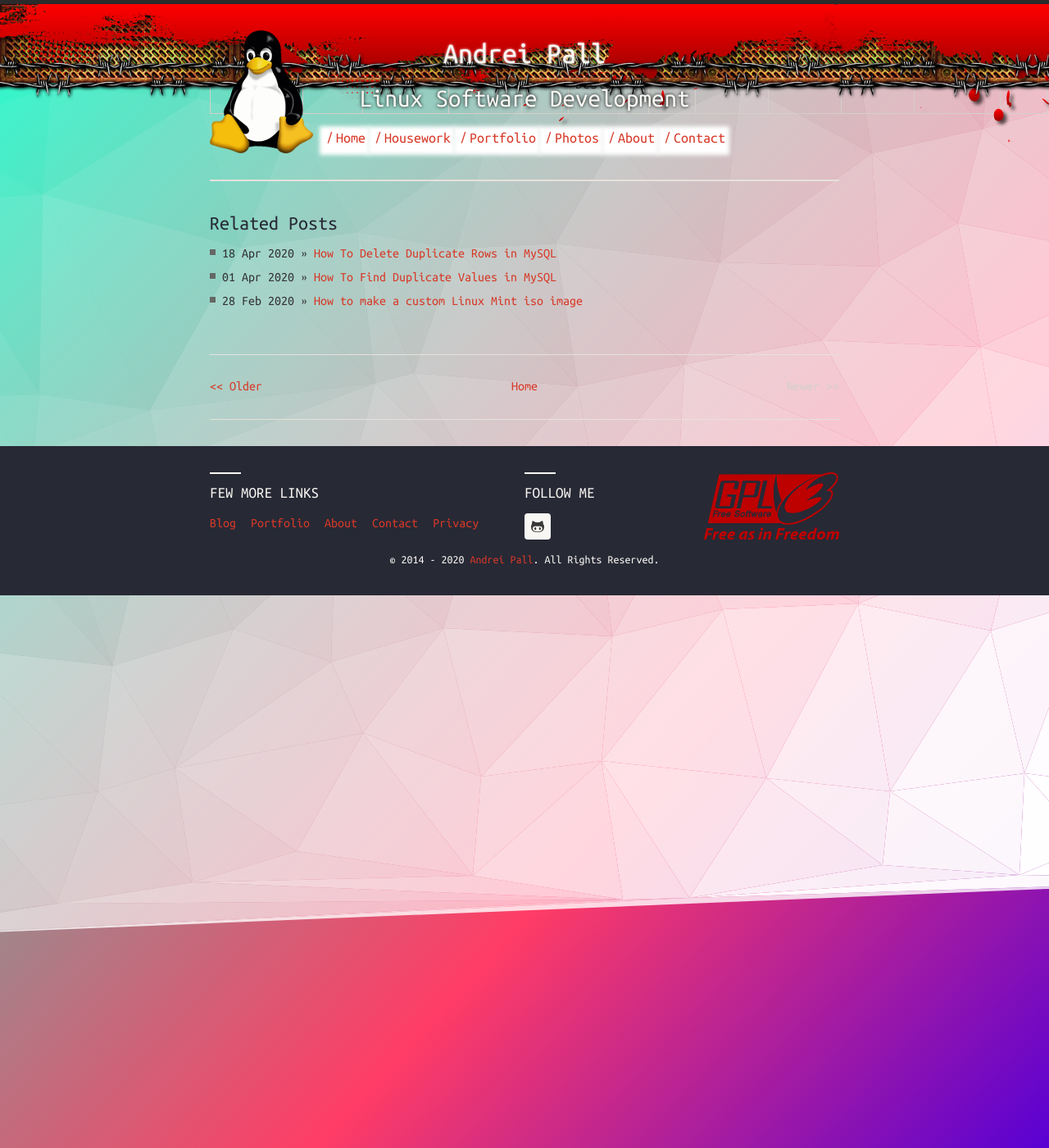
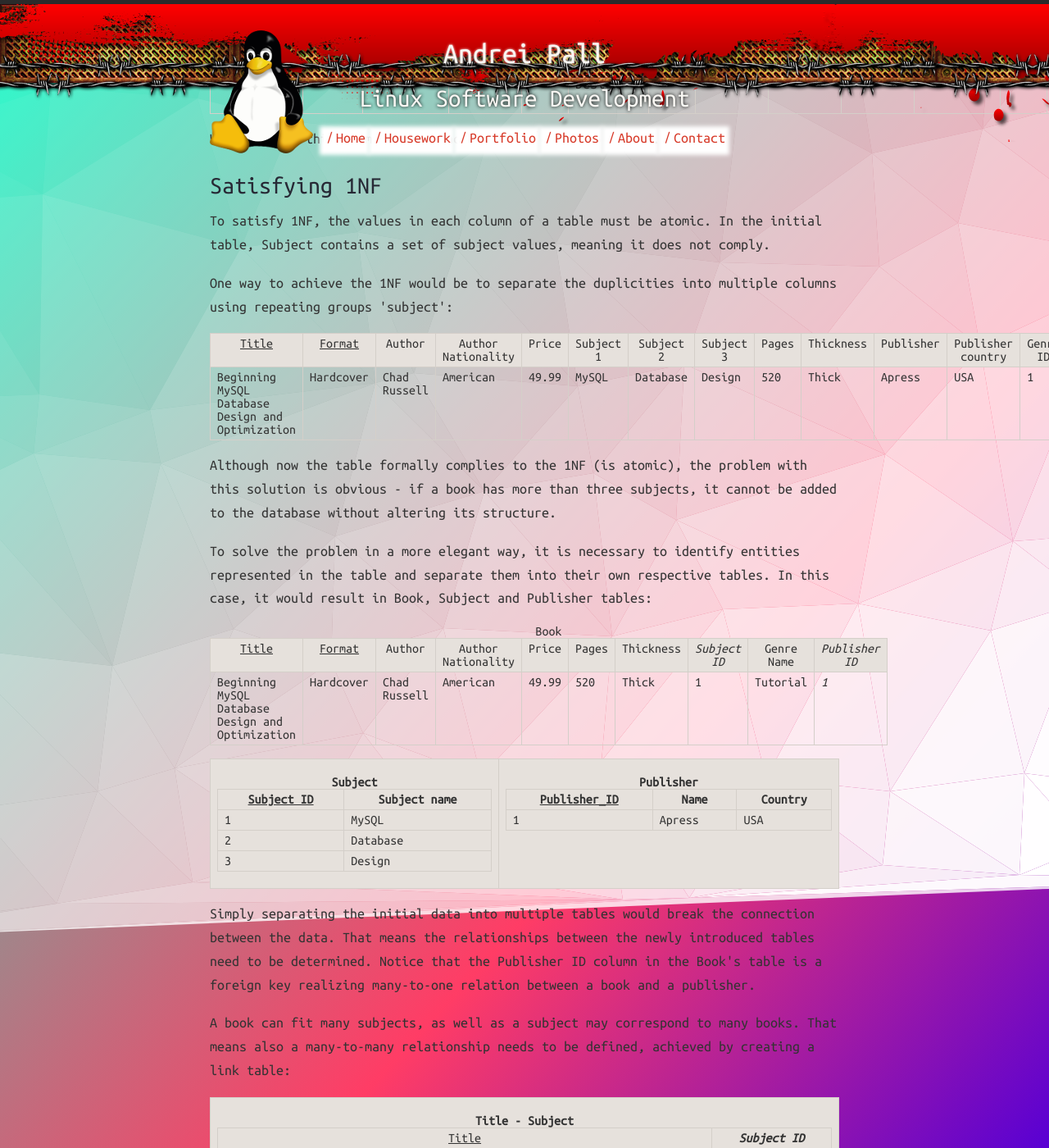
Before and after one commit to andreipall/andreipall.github.io, a Jekyll site: the page built from _posts/2020-05-05-database-normalization.markdown, in a window 1280 px wide and 1400 px high, scrolled down 2704 px. Shown: the whole window at 82% size. Built offline with Jekyll 4.4.1, drawn with Linux system fonts in a browser that asks for light colours; comment, search, counter and statistics services are not loaded; some of the changed text lies outside the part shown.

Commit message:
Update 2020-05-05-database-normalization.markdown

```diff
--- a/_posts/2020-05-05-database-normalization.markdown
+++ b/_posts/2020-05-05-database-normalization.markdown
@@ -272,3 +272,191 @@ excerpt: Database normalization is the process of structuring a relational datab
 </td>
 <td>Tutorial
 </td></tr></tbody></table>
+<p>We assume in this example that each book has only one author.</p>
+<h3>Satisfying 1NF</h3>
+<p>To satisfy 1NF, the values in each column of a table must be atomic. In the initial table, Subject contains a set of subject values, meaning it does not comply.</p>
+<p>One way to achieve the 1NF would be to separate the duplicities into multiple columns using repeating groups 'subject':</p>
+<table>
+<tbody><tr>
+<th><u>Title</u>
+</th>
+<th><u>Format</u>
+</th>
+<th>Author
+</th>
+<th>Author Nationality
+</th>
+<th>Price
+</th>
+<th>Subject 1
+</th>
+<th>Subject 2
+</th>
+<th>Subject 3
+</th>
+<th>Pages
+</th>
+<th>Thickness
+</th>
+<th>Publisher
+</th>
+<th>Publisher country
+</th>
+<th>Genre ID
+</th>
+<th>Genre Name
+</th></tr>
+<tr>
+<td>Beginning MySQL Database Design and Optimization
+</td>
+<td>Hardcover
+</td>
+<td>Chad Russell
+</td>
+<td>American
+</td>
+<td>49.99
+</td>
+<td>MySQL
+</td>
+<td>Database
+</td>
+<td>Design
+</td>
+<td>520
+</td>
+<td>Thick
+</td>
+<td>Apress
+</td>
+<td>USA
+</td>
+<td>1
+</td>
+<td>Tutorial
+</td></tr></tbody></table>
+<p>Although now the table formally complies to the 1NF (is atomic), the problem with this solution is obvious - if a book has more than three subjects, it cannot be added to the database without altering its structure.</p>
+<p>To solve the problem in a more elegant way, it is necessary to identify entities represented in the table and separate them into their own respective tables. In this case, it would result in Book, Subject and Publisher tables:</p>
+<table>
+<caption>Book
+</caption>
+<tbody><tr>
+<th><u>Title</u>
+</th>
+<th><u>Format</u>
+</th>
+<th>Author
+</th>
+<th>Author Nationality
+</th>
+<th>Price
+</th>
+<th>Pages
+</th>
+<th>Thickness
+</th>
+<th><i>Subject ID</i>
+</th>
+<th>Genre Name
+</th>
+<th><i>Publisher ID</i>
+</th></tr>
+<tr>
+<td>Beginning MySQL Database Design and Optimization
+</td>
+<td>Hardcover
+</td>
+<td>Chad Russell
+</td>
+<td>American
+</td>
+<td>49.99
+</td>
+<td>520
+</td>
+<td>Thick
+</td>
+<td>1
+</td>
+<td>Tutorial
+</td>
+<td><i>1</i>
+</td></tr></tbody></table>
+<table>
+<tbody><tr>
+<td>
+<table>
+<caption><b>Subject</b>
+</caption>
+<tbody><tr>
+<th><b><u>Subject ID</u></b>
+</th>
+<th><b>Subject name</b>
+</th></tr>
+<tr>
+<td>1
+</td>
+<td>MySQL
+</td></tr>
+<tr>
+<td>2
+</td>
+<td>Database
+</td></tr>
+<tr>
+<td>3
+</td>
+<td>Design
+</td></tr></tbody></table>
+</td>
+<td>
+<table>
+<caption><b>Publisher</b>
+</caption>
+<tbody><tr>
+<th><b><u>Publisher_ID</u></b>
+</th>
+<th><b>Name</b>
+</th>
+<th><b>Country</b>
+</th></tr>
+<tr>
+<td>1
+</td>
+<td>Apress
+</td>
+<td>USA
+</td></tr></tbody></table>
+</td></tr></tbody></table>
+<p>Simply separating the initial data into multiple tables would break the connection between the data. That means the relationships between the newly introduced tables need to be determined. Notice that the Publisher ID column in the Book's table is a foreign key realizing many-to-one relation between a book and a publisher.</p>
+<p>A book can fit many subjects, as well as a subject may correspond to many books. That means also a many-to-many relationship needs to be defined, achieved by creating a link table:</p>
+<table>
+<tbody><tr>
+<td>
+<table>
+<caption><b>Title - Subject</b>
+</caption>
+<tbody><tr>
+<th><u>Title</u>
+</th>
+<th><i><b>Subject ID</b></i>
+</th></tr>
+<tr>
+<td>Beginning MySQL Database Design and Optimization
+</td>
+<td>1
+</td></tr>
+<tr>
+<td>Beginning MySQL Database Design and Optimization
+</td>
+<td>2
+</td></tr>
+<tr>
+<td>Beginning MySQL Database Design and Optimization
+</td>
+<td>3
+</td></tr></tbody></table>
+<p><br>
+</p>
+</td></tr></tbody></table>
+<p>Instead of one table in unnormalized form, there are now 4 tables conforming to the 1NF.</p>
```
